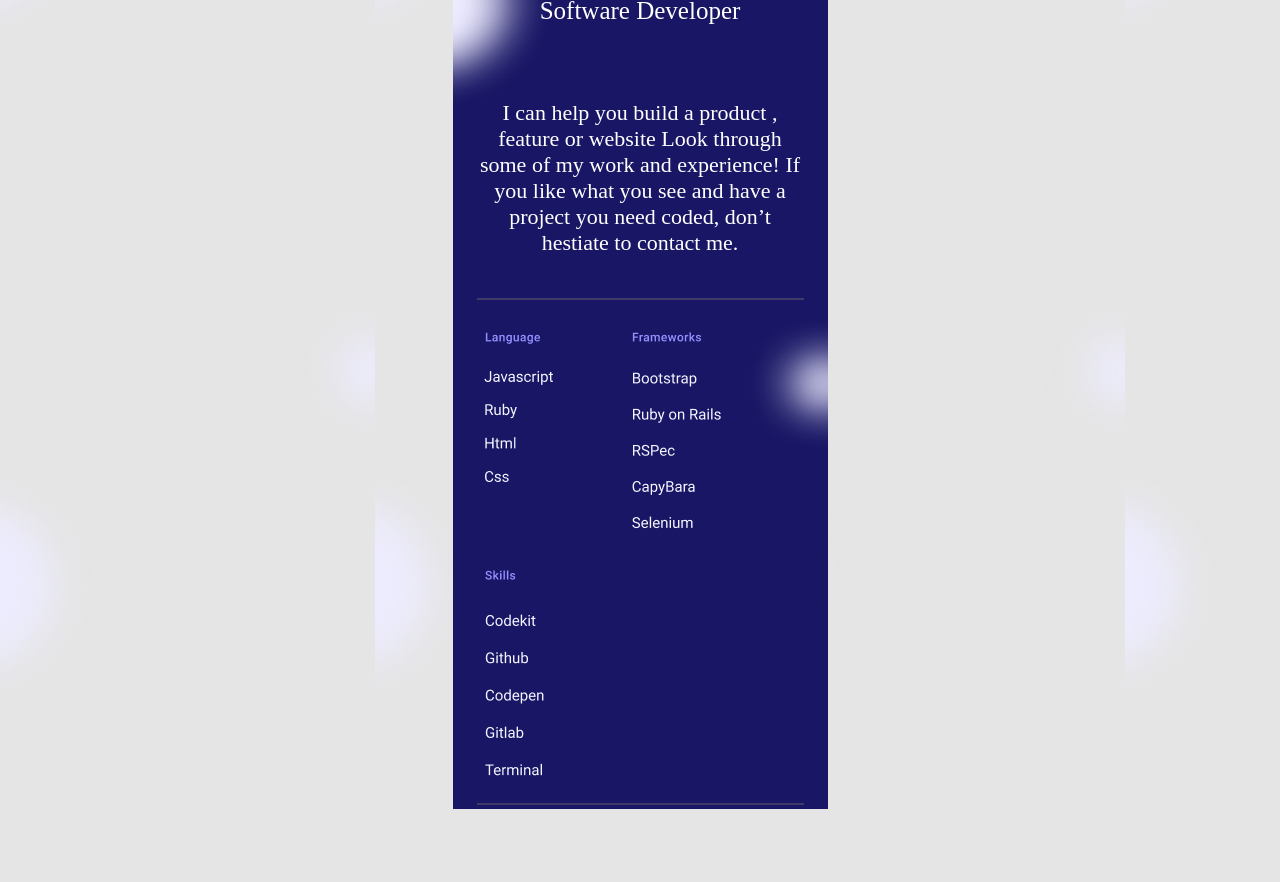
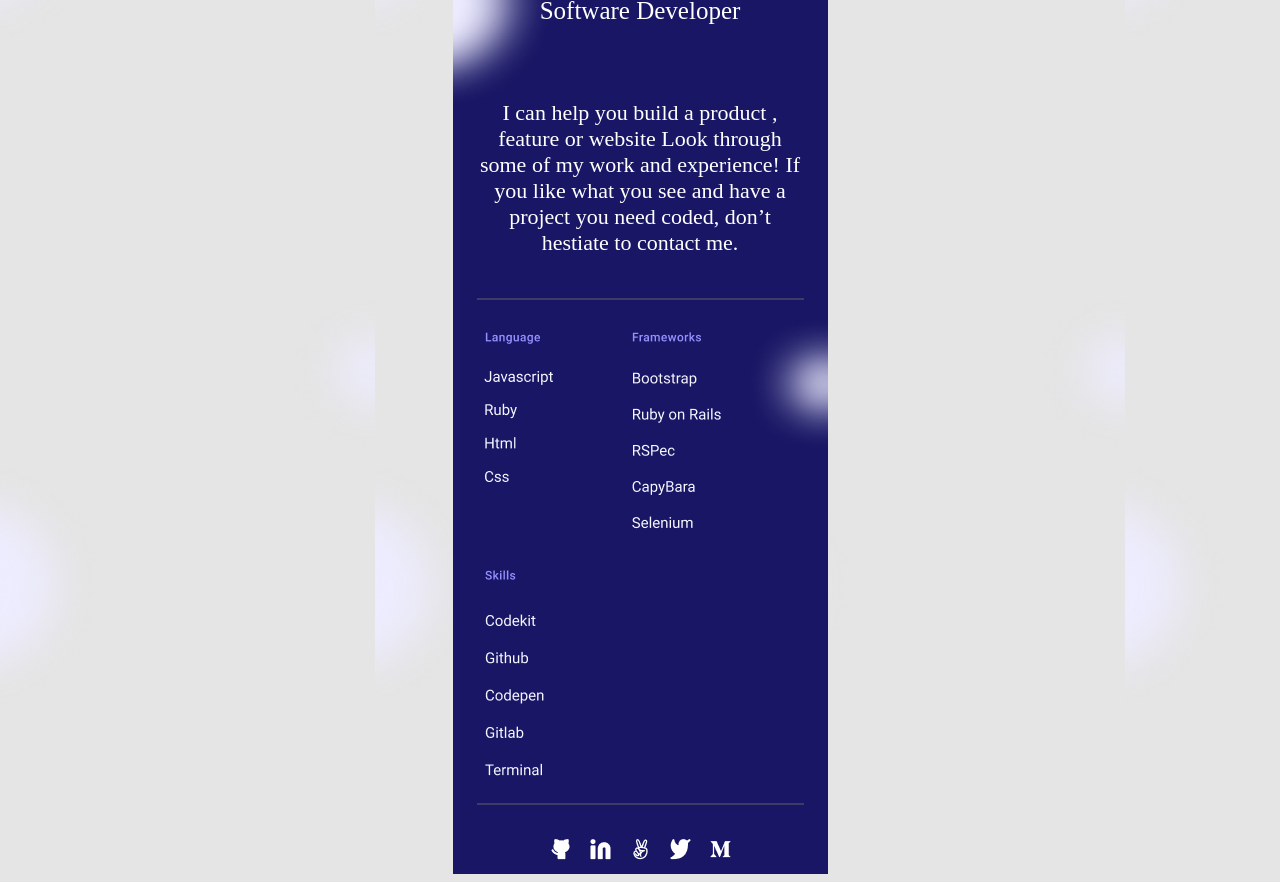
Before and after one commit to somarib/Portfolio, a website: page index.html in a window 1280 px wide. Shown: the part 208-1090 px from the top of the page. Before the commit the page ends 1025 px from the top, so only its background shows below. Drawn offline with Linux system fonts and the light colour scheme.

Commit message:
Added social media links and a divider section with it styles

```diff
--- a/index.html
+++ b/index.html
@@ -40,6 +40,8 @@
         <p class="vector4"><img src="image/Vector 4.png" alt="horizontal image"></p>
         <p class="frame38"><img src="image/Frame 38.png" alt="language proficiency"></p>
         <p class="vector4"><img src="image/Vector 4.png" alt="horizontal image"></p>
+        <p class="social"><img src="image/Social Media (1).png" alt="social media links"></p>
+
       </span>
 
     </div>
--- a/stylesheet.css
+++ b/stylesheet.css
@@ -122,3 +122,9 @@
   margin: auto;
   width: 327px;
 }
+
+.social {
+  margin: auto;
+  width: 200px;
+  padding-top: 20px;
+}
```
